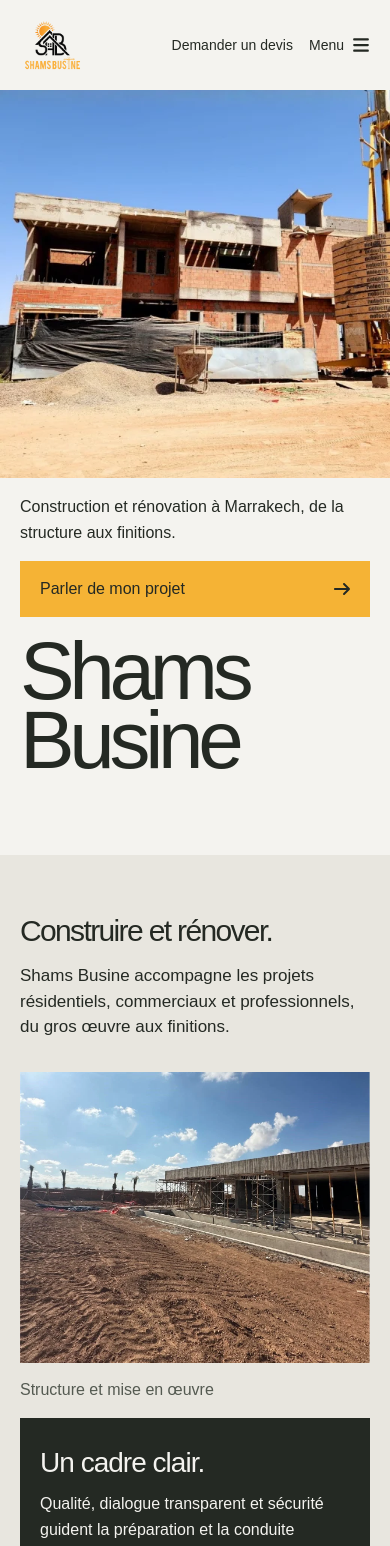
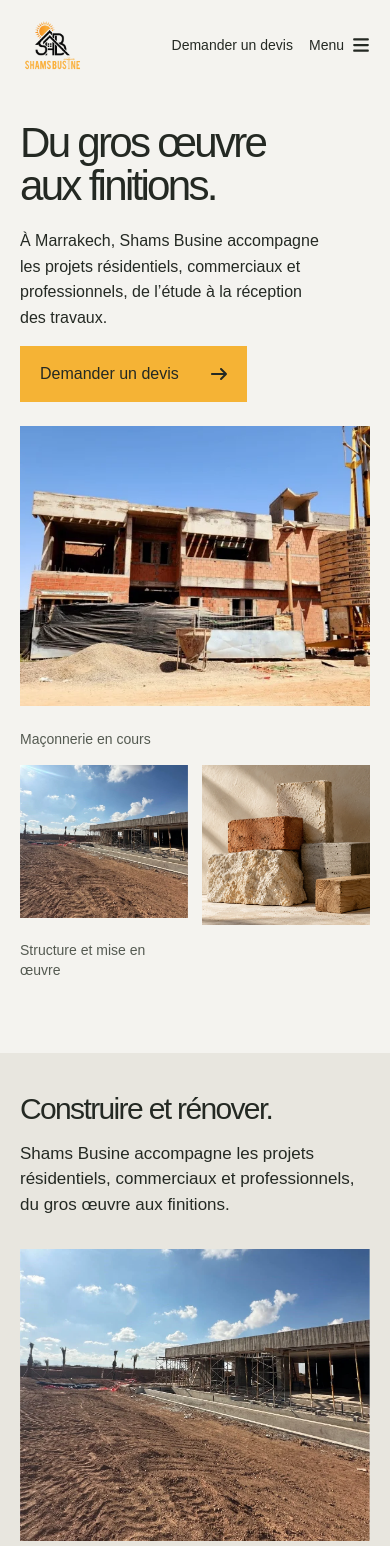
Before and after one commit to yassinejoundi/shamsbusine, a Next.js app: page /entreprise in a window 390 px wide. Shown: the top 1546 px of the page. Built offline with nearby package versions, Linux system fonts and the light colour scheme; a web font is replaced by a local one.

Commit message:
feat(entreprise): rebuild hero as editorial triptych

```diff
--- a/app/entreprise/entreprise.css
+++ b/app/entreprise/entreprise.css
@@ -1,12 +1,20 @@
 .entreprise-page { overflow-wrap: break-word; }
 
-.entreprise-hero { padding-block-start: 0; }
-.entreprise-hero-figure { margin: 0 calc(var(--gutter) * -1); }
-.entreprise-hero-photo { aspect-ratio: 3; }
-.entreprise-hero-photo img { object-position: center 38%; }
-.entreprise-hero-copy { display: grid; grid-template-columns: minmax(0, 1fr) auto; gap: 2rem; align-items: center; padding-block: 1.5rem .5rem; }
-.entreprise-hero-copy > p { max-width: 48ch; font-size: 1.0625rem; }
-.entreprise-hero h1 { margin-block: .75rem 0; font-size: clamp(3rem, 15.4vw, 14rem); line-height: .84; letter-spacing: -.06em; white-space: nowrap; }
+.entreprise-hero { display: grid; grid-template-columns: repeat(12, minmax(0, 1fr)); gap: 2rem; padding-block: 2.5rem 1rem; }
+.entreprise-hero h1 { grid-column: 1 / 9; align-self: end; max-width: none; font-size: clamp(3.5rem, 6.3vw, 7rem); line-height: .98; letter-spacing: -.065em; }
+.entreprise-hero h1 span { white-space: nowrap; }
+.entreprise-hero-copy { grid-column: 9 / 13; align-self: end; display: flex; flex-direction: column; align-items: flex-start; gap: 1.25rem; padding-block-end: .25rem; }
+.entreprise-hero-copy > p { max-width: 37ch; font-size: 1.0625rem; }
+.entreprise-hero-visuals { grid-column: 1 / 13; display: grid; grid-template-columns: repeat(12, minmax(0, 1fr)); gap: 1.5rem 2rem; align-items: start; margin-block-start: .25rem; }
+.entreprise-hero-main { grid-column: 1 / 10; margin: 0; }
+.entreprise-hero-photo { aspect-ratio: 1.5; }
+.entreprise-hero-photo img { object-position: center 40%; }
+.entreprise-hero-details { grid-column: 10 / 13; display: flex; flex-direction: column; gap: 1.25rem; padding-block-start: 3rem; }
+.entreprise-hero-detail, .entreprise-hero-materials { margin: 0; }
+.entreprise-hero-detail-photo { aspect-ratio: 1.4; }
+.entreprise-hero-detail-photo img { object-position: center 72%; }
+.entreprise-hero-material-photo { width: 86%; margin-inline-start: auto; aspect-ratio: 1.05; }
+.entreprise-hero figcaption { padding-block-start: .65rem; color: var(--secondary); font-size: .875rem; line-height: 1.45; }
 
 .entreprise-approche { margin-block-start: var(--section-gap); padding-block: 5.5rem; background: var(--surface); }
 .entreprise-approche > .frame > h2 { max-width: 16ch; font-size: clamp(2.25rem, 3.2vw, 2.5rem); }
@@ -56,8 +64,11 @@
 .entreprise-enquiry-actions { display: flex; align-items: center; }
 
 @media (max-width: 1099px) {
-  .entreprise-hero-photo { aspect-ratio: 2.7; }
-  .entreprise-hero-copy { gap: 1.5rem; }
+  .entreprise-hero { gap: 1.75rem 1.5rem; }
+  .entreprise-hero h1 { align-self: start; font-size: clamp(3.25rem, 6.8vw, 5.5rem); }
+  .entreprise-hero-copy { gap: 1rem; }
+  .entreprise-hero-visuals { column-gap: 1.25rem; }
+  .entreprise-hero-details { padding-block-start: 2.5rem; }
   .entreprise-approche-tiles { gap: .75rem; margin-block-start: 3.5rem; }
   .entreprise-approche-facts { padding: 2rem; }
   .entreprise-approche-facts dl > div { grid-template-columns: minmax(5.5rem, .55fr) 1fr; gap: .75rem; }
@@ -67,12 +78,20 @@
 }
 
 @media (min-width: 700px) and (max-width: 1099px) {
-  .entreprise-hero-photo { aspect-ratio: 3.3; }
-  .entreprise-hero h1 { font-size: clamp(3.75rem, 12vw, 8rem); }
+  .entreprise-hero h1 { font-size: clamp(3.25rem, 6.8vw, 5rem); }
 }
 
 @media (min-width: 700px) and (max-width: 767px) {
-  .entreprise-hero-photo { aspect-ratio: 4.2; }
+  .entreprise-hero { gap: 1.5rem 1rem; }
+  .entreprise-hero h1 { font-size: 3.25rem; }
+  .entreprise-hero-visuals { gap: 1rem; }
+  .entreprise-hero-details { gap: 1rem; padding-block-start: 2rem; }
+}
+
+@media (min-width: 700px) and (max-width: 899px) {
+  .entreprise-hero h1, .entreprise-hero-copy { grid-column: 1 / -1; }
+  .entreprise-hero-copy { flex-direction: row; justify-content: space-between; align-items: flex-end; }
+  .entreprise-hero-copy > p { max-width: 37ch; }
 }
 
 @media (max-width: 899px) {
@@ -81,14 +100,19 @@
 }
 
 @media (max-width: 699px) {
-  .entreprise-hero-figure { margin-inline: calc(var(--gutter) * -1); }
-  .entreprise-hero-photo { height: 46svh; min-height: 14rem; max-height: 27rem; aspect-ratio: auto; }
-  .entreprise-hero-photo img { object-position: center 43%; }
-  .entreprise-hero-copy { grid-template-columns: minmax(0, 1fr); gap: 1rem; padding-block: 1rem .5rem; }
+  .entreprise-hero { grid-template-columns: minmax(0, 1fr); gap: 1.25rem; padding-block: 2rem 1rem; }
+  .entreprise-hero h1 { grid-column: auto; font-size: clamp(2.25rem, 10.8vw, 4rem); line-height: 1.02; }
+  .entreprise-hero h1 span { display: block; }
+  .entreprise-hero-copy { grid-column: auto; gap: 1rem; padding: 0; }
   .entreprise-hero-copy > p { font-size: 1rem; }
-  .entreprise-hero h1 { margin-block-start: .75rem; font-size: 21vw; line-height: .84; letter-spacing: -.065em; white-space: normal; }
-  .entreprise-hero h1 span { display: block; }
-  .entreprise-approche { padding-block: 3.75rem; }
+  .entreprise-hero-visuals { grid-column: auto; grid-template-columns: minmax(0, 1fr); gap: 1rem; }
+  .entreprise-hero-main { grid-column: auto; }
+  .entreprise-hero-photo { aspect-ratio: 1.25; }
+  .entreprise-hero-details { grid-column: auto; display: grid; grid-template-columns: repeat(2, minmax(0, 1fr)); gap: .875rem; padding: 0; }
+  .entreprise-hero-detail-photo { aspect-ratio: 1.1; }
+  .entreprise-hero-material-photo { width: 100%; margin: 0; aspect-ratio: 1.05; }
+  .entreprise-hero figcaption { padding-block-start: .5rem; font-size: .875rem; }
+  .entreprise-approche { margin-block-start: 3.5rem; padding-block: 2.5rem 3.75rem; }
   .entreprise-approche > .frame > h2 { font-size: var(--heading); }
   .entreprise-approche-lead { margin-block-start: 1rem; font-size: 1.0625rem; }
   .entreprise-approche-tiles { grid-template-columns: minmax(0, 1fr); gap: 1rem; margin-block-start: 2rem; }
@@ -116,8 +140,12 @@
 }
 
 @media (max-width: 359px) {
-  .entreprise-hero-photo { height: 30svh; min-height: 10rem; max-height: 16rem; }
-  .entreprise-hero h1 { font-size: 21vw; }
+  .entreprise-hero h1 { font-size: 2.25rem; }
   .entreprise-gallery-villa, .entreprise-gallery-facade, .entreprise-gallery-interior, .entreprise-gallery-fountain { width: 100%; }
   .entreprise-approche-facts dl > div { grid-template-columns: minmax(5rem, .65fr) 1fr; }
 }
+
+@media (prefers-reduced-motion: no-preference) {
+  .entreprise-hero .button .arrow-icon { transition: transform 180ms ease-out; }
+  .entreprise-hero .button:hover .arrow-icon, .entreprise-hero .button:focus-visible .arrow-icon { transform: translateX(3px); }
+}
--- a/components/entreprise/EntrepriseHero.tsx
+++ b/components/entreprise/EntrepriseHero.tsx
@@ -1,26 +1,127 @@
+"use client";
+
+import { useRef } from "react";
 import Image from "next/image";
 import Link from "next/link";
+import { useGSAP } from "@gsap/react";
+import gsap from "gsap";
 import { Arrow } from "@/components/site/Arrow";
 
 export function EntrepriseHero() {
+  const scope = useRef<HTMLElement>(null);
+  const moveLayers = useRef<((x: number, y: number) => void) | null>(null);
+
+  useGSAP(() => {
+    const media = gsap.matchMedia();
+
+    media.add("(prefers-reduced-motion: no-preference)", () => {
+      const section = scope.current;
+      if (!section) return;
+
+      const mainFrame = section.querySelector<HTMLElement>("[data-hero-main]");
+      const mainImage = mainFrame?.querySelector("img");
+
+      if (mainFrame && mainImage) {
+        gsap.fromTo(mainFrame, { clipPath: "inset(0 100% 0 0)" }, {
+          clipPath: "inset(0)",
+          duration: 1.05,
+          delay: 0.12,
+          ease: "power3.inOut",
+          clearProps: "clipPath",
+        });
+        gsap.fromTo(mainImage, { scale: 1.1 }, {
+          scale: 1,
+          duration: 1.15,
+          delay: 0.12,
+          ease: "power2.out",
+          clearProps: "scale",
+        });
+      }
+
+      const layers = gsap.utils.toArray<HTMLElement>("[data-depth]", section).flatMap((frame) => {
+        const image = frame.querySelector("img");
+        return image ? [{ image, depth: Number(frame.dataset.depth) }] : [];
+      });
+      const movers = layers.map(({ image, depth }) => ({
+        x: gsap.quickTo(image, "x", { duration: 0.45, ease: "power2.out" }),
+        y: gsap.quickTo(image, "y", { duration: 0.45, ease: "power2.out" }),
+        depth,
+      }));
+
+      moveLayers.current = (x, y) => movers.forEach(({ x: moveX, y: moveY, depth }) => {
+        moveX(x * depth * 7);
+        moveY(y * depth * 7);
+      });
+
+      return () => { moveLayers.current = null; };
+    });
+
+    return () => media.revert();
+  }, { scope });
+
+  function handlePointerMove(event: React.PointerEvent<HTMLElement>) {
+    if (event.pointerType !== "mouse") return;
+
+    const bounds = event.currentTarget.getBoundingClientRect();
+    const x = ((event.clientX - bounds.left) / bounds.width - 0.5) * 2;
+    const y = ((event.clientY - bounds.top) / bounds.height - 0.5) * 2;
+    moveLayers.current?.(x, y);
+  }
+
   return (
-    <section className="entreprise-hero frame" aria-labelledby="entreprise-title">
-      <figure className="entreprise-hero-figure">
-        <div className="photo entreprise-hero-photo" data-reveal data-photo-motion>
+    <section
+      ref={scope}
+      className="entreprise-hero frame"
+      aria-labelledby="entreprise-title"
+      onPointerMove={handlePointerMove}
+      onPointerLeave={() => moveLayers.current?.(0, 0)}
+    >
+      <h1 id="entreprise-title" data-hero>
+        Du gros œuvre <span>aux finitions.</span>
+      </h1>
+      <div className="entreprise-hero-copy">
+        <p data-hero>À Marrakech, Shams Busine accompagne les projets résidentiels, commerciaux et professionnels, de l’étude à la réception des travaux.</p>
+        <Link className="button" href="/contact/#devis" data-hero>
+          Demander un devis <Arrow />
+        </Link>
+      </div>
+      <div className="entreprise-hero-visuals">
+        <figure className="entreprise-hero-main" data-hero-main>
+          <div className="photo entreprise-hero-photo" data-depth="1">
             <Image
               src="/images/chantier-maconnerie.webp"
               alt="Bâtiment en cours de maçonnerie, avec une grue de chantier à proximité."
               fill
               preload
-            sizes="100vw"
+              sizes="(max-width: 699px) 100vw, (max-width: 1099px) 68vw, 66vw"
+            />
+          </div>
+          <figcaption>Maçonnerie en cours</figcaption>
+        </figure>
+        <div className="entreprise-hero-details">
+          <figure className="entreprise-hero-detail" data-reveal>
+            <div className="photo entreprise-hero-detail-photo" data-depth="0.65">
+              <Image
+                src="/images/chantier-structure.webp"
+                alt="Structure en béton en cours de réalisation, entourée d’échafaudages."
+                fill
+                sizes="(max-width: 699px) 46vw, (max-width: 1099px) 23vw, 20vw"
+              />
+            </div>
+            <figcaption>Structure et mise en œuvre</figcaption>
+          </figure>
+          <figure className="entreprise-hero-materials" data-reveal aria-hidden="true">
+            <div className="photo entreprise-hero-material-photo" data-depth="0.4">
+              <Image
+                src="/images/materials-study.webp"
+                alt=""
+                fill
+                sizes="(max-width: 699px) 46vw, (max-width: 1099px) 20vw, 17vw"
               />
             </div>
           </figure>
-      <div className="entreprise-hero-copy">
-        <p data-hero>Construction et rénovation à Marrakech, de la structure aux finitions.</p>
-        <Link className="button" href="/contact/#devis" data-hero>Parler de mon projet <Arrow /></Link>
         </div>
-      <h1 id="entreprise-title" data-hero data-wordmark><span>Shams</span> <span>Busine</span></h1>
+      </div>
     </section>
   );
 }
--- a/public/images/sources.json
+++ b/public/images/sources.json
@@ -1,5 +1,5 @@
 {
-  "note": "Original company archive. Confirm disclosure permissions before publication. No generated or stock images.",
+  "note": "Project photographs come from the original company archive; confirm disclosure permissions before publication. The generated material study is atmospheric and does not depict a Shams Busine project. No stock images.",
   "logo": {
     "file": "/images/shamsbusine-logo.png",
     "original": "media/brand/shamsbusine-logo.png"
@@ -47,5 +47,13 @@
       "source_url": "https://shamsbusine.com/wp-content/uploads/2026/04/DSC1007.jpg",
       "project_pages": "villa-4"
     }
+  ],
+  "generated_images": [
+    {
+      "file": "/images/materials-study.webp",
+      "generated_by": "OpenAI ImageGen",
+      "role": "Atmospheric material still life in the Entreprise hero; not a project photograph.",
+      "prompt": "Use case: photorealistic-natural. Asset type: secondary editorial image for the Entreprise hero on a French construction company's website. Primary request: create an atmospheric material study that complements authentic photographs of an actual masonry site. Scene/backdrop: a quiet, warm off-white plaster surface in soft Marrakech afternoon light. Subject: a small, carefully composed still life of genuine construction material samples: rough pale limestone, raw red-clay brick, plaster, cast concrete, and a short piece of natural timber. Style/medium: photorealistic architectural editorial photography; tactile grain, honest imperfections, crisp detail, restrained and premium. Composition/framing: compact square composition, materials arranged in an uneven stepped cluster, close crop, readable textures at small web size. Lighting/mood: directional raking daylight and gentle real shadows; calm, considered, sunlit. Color palette: plaster, pale stone, charcoal-gray concrete, restrained natural brick, muted timber. Materials/textures: porous stone, rough brick, powdery plaster, board-formed concrete, visible wood grain. Constraints: this is a generic still life, not a photograph of a Shams Busine project or job site; no building, room, construction site, workers, tools, scaffolding, machinery, crane, or architecture in frame. Avoid: text, letters, numbers, logos, watermark, gradients, artificial-looking 3D, decorative props."
+    }
   ]
 }
```
Also changed, not shown: public/images/materials-study.webp (added). Lines whose indentation alone changed are shown as unchanged.
